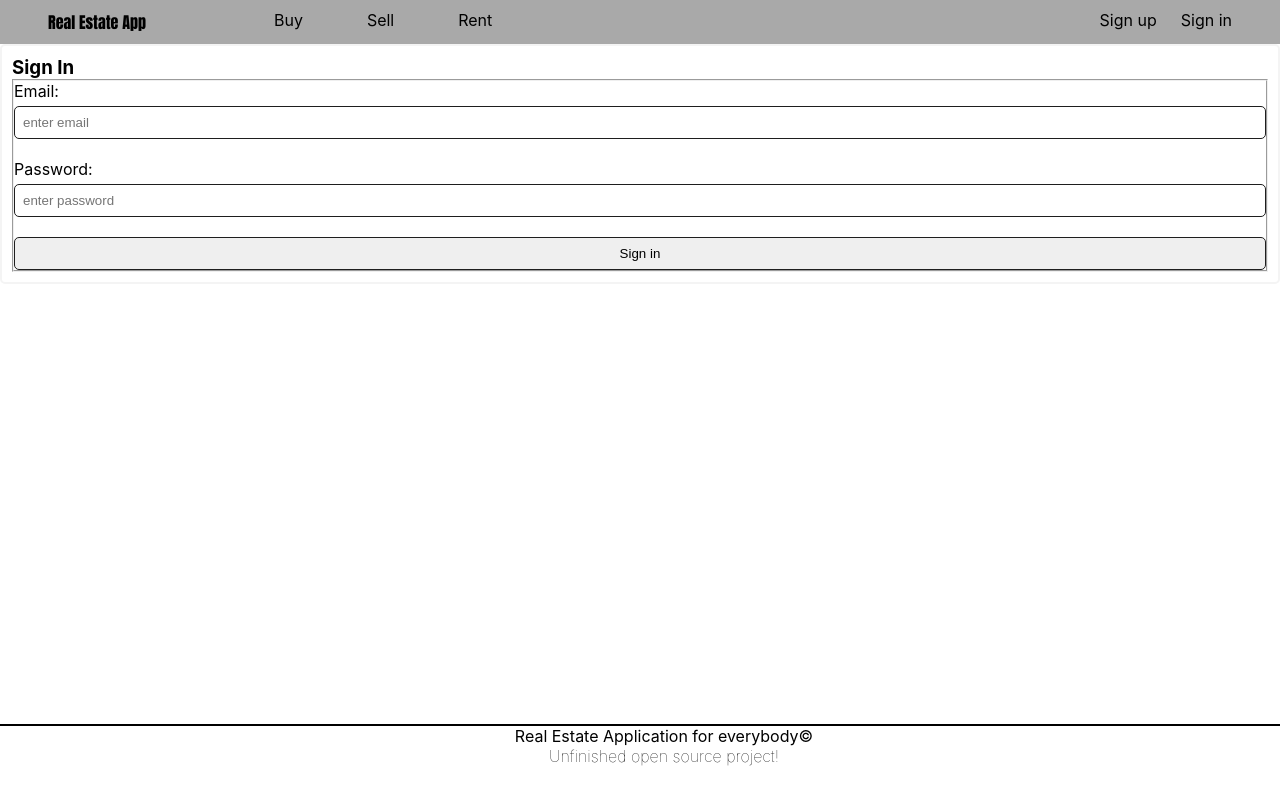
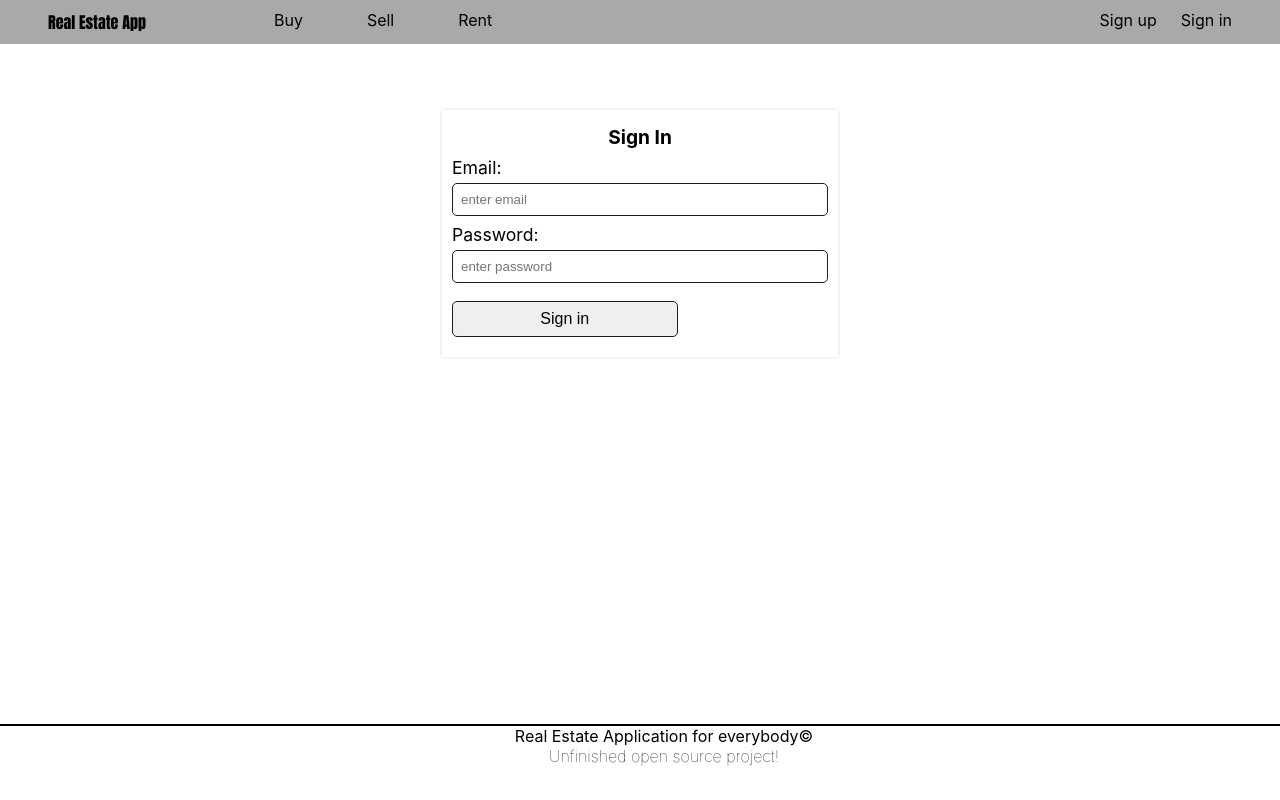
Before and after one commit to devihor25/Real-Estate-App-React, a React (Create React App) app: page /signin in a window 1280 px wide. Built offline with nearby package versions, Linux system fonts and the light colour scheme; the HTML template or start-up script is replaced by a standard one.

Commit message:
redesigned the signin page

```diff
--- a/src/App.scss
+++ b/src/App.scss
@@ -10,16 +10,24 @@ main {
 }
 
 .center {
-  display: flex;
-  justify-content: center;
-  padding: 64px;
+  padding: 64px 20px;
+  margin: auto;
+  max-width: 800px;
 }
 
 form {
   padding: 10px;
+  padding-bottom: 20px;
   border: 2px solid #f4f4f4;
   border-radius: 5px;
-  min-width: 400px;
+  max-width: 400px;
+  margin: auto;
+}
+
+.signin-form h3 {
+  text-align: center;
+  font-size: 1.2em;
+  margin: 5px 0;
 }
 
 .input-wrapper {
@@ -29,6 +37,7 @@ form {
 label {
   display: block;
   margin-bottom: 5px;
+  font-size: 1.1em;
 }
 
 input {
@@ -45,5 +54,5 @@ input {
   border-radius: 5px;
   width: 60%;
   cursor: pointer;
-  font-size: 1.1em;
+  font-size: 1em;
 }
--- a/src/components/User/SignInPage.js
+++ b/src/components/User/SignInPage.js
@@ -55,21 +55,21 @@ export default function SignUpPage() {
   };
 
   return (
-    <div className="signin-form-container">
+    <div className="signin-form-container center">
       <form className="signin-form" onSubmit={loginHandler} onClick={() => seterrorMessage(null)}>
         <h3>Sign In</h3>
-        <fieldset>
+        <div className="input-wrapper">
           <label htmlFor="email">Email:</label>
           <input placeholder="enter email" type="email" id="email" required autoComplete="email" />
-          <br />
-          <br />
+        </div>
+
+        <div className="input-wrapper">
           <label htmlFor="password">Password:</label>
           <input type="password" placeholder="enter password" id="password" autoComplete="current-password" required />
-          <br />
+        </div>
           {errorMessage && <p style={{ color: "red" }}>{errorMessage}</p>}
-          <br />
-          {!isLoading ? <input type="submit" value="Sign in" /> : <input type="submit" value="Signin in..." />}
-        </fieldset>
+
+          {!isLoading ? <input className="submit_btn" type="submit" value="Sign in" /> : <input className="submit_btn" type="submit" value="Signin in..." />}
       </form>
     </div>
   );
```
